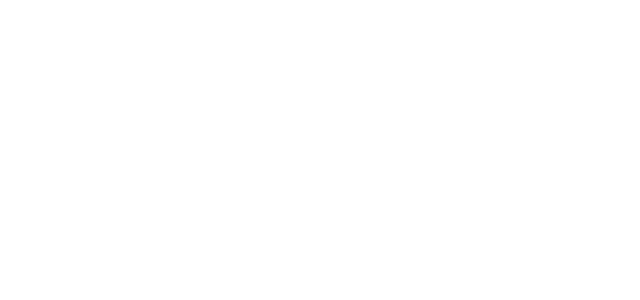
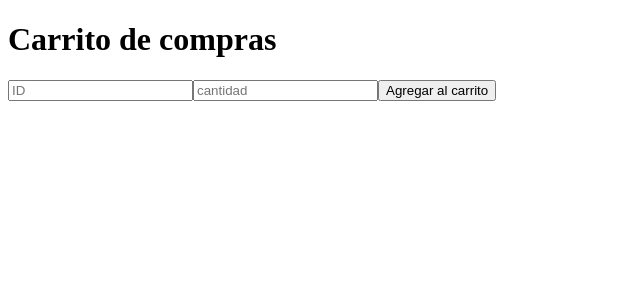
Before and after one commit to MSarazua/Proyecto2_DW, a React (Create React App) app: page /carrito in a window 1280 px wide. Before the commit this address had no page. Shown: the top 300 px of the page, without its empty margins (0-640 px from the left). Built offline with nearby package versions, Linux system fonts and the light colour scheme.

Commit message:
ruta de carrito de compra
carrito parte1

```diff
--- a/src/App.js
+++ b/src/App.js
@@ -3,8 +3,9 @@ import './App.css';
 import RegistroUsuarios from './components/RegistroUsuarios/RegistroUsuarios ';
 import LoginUsuarios from './components/LoginUsuarios/LoginUsuarios';
 import PerfilUsuarios from './components/PerfilUsuarios/PerfilUsuarios';
+import Carrito from './components/carrito_de_compra/carrito';
+import { Route, Routes } from 'react-router-dom';
 
-import { Route, Routes } from 'react-router-dom';
 
 function App() {
   return (
@@ -12,6 +13,7 @@ function App() {
       <Route exact path="/" element={<RegistroUsuarios/>} />
       <Route exact path="/login" element={<LoginUsuarios/>} />
       <Route exact path="/perfil/:dpi/:token" element={<PerfilUsuarios/>} />
+      <Route exact path="/carrito" element={<Carrito/>}/>
     </Routes>
   );
 }
--- a/src/Route/AppRouter.tsx
+++ b/src/Route/AppRouter.tsx
@@ -1,7 +1,8 @@
 import React from 'react';
 import {Route, Routes } from 'react-router-dom';
-import RegistroUsuarios from '../components/RegistroUsuarios/RegistroUsuarios';
 import LoginUsuarios from '../components/LoginUsuarios/LoginUsuarios';
+import RegistroUsuarios from '../components/RegistroUsuarios/RegistroUsuarios ';
+import Carrito from '../components/carrito_de_compra/carrito';
 
 
 function App() {
@@ -10,6 +11,7 @@ function App() {
       <div>
         <Route path="/registro" element={<RegistroUsuarios/>} />
         <Route path="/login" element={<LoginUsuarios />} />
+
       </div>
     </Routes>
   );
--- /dev/null
+++ b/src/components/carrito_de_compra/carrito.js
@@ -0,0 +1,70 @@
+import React, { useState } from 'react';
+import Axios from 'axios'; // Asegúrate de importar Axio
+
+export default function Carrito() {
+    const [formData, setFormData] = useState({
+        id: '',
+        cantidad: '',
+
+
+      });
+
+      const resetForm = () => {
+        setFormData({
+          id: '',
+          cantidad: '',
+
+        });
+      };
+
+      const [errorMessage, setErrorMessage] = useState('');
+      const [successMessage, setSuccessMessage] = useState('');
+
+      const handleChange = (e) => {
+        const { name, value } = e.target;
+        setFormData({ ...formData, [name]: value });
+      };
+      const handleSubmit = async (e) => {
+        e.preventDefault();
+        // Realizar la llamada a la API para agregar el producto al carrito
+        try {
+          // Realizar la llamada a la API utilizando Axios
+          const response = await Axios.post('http://localhost:3000/api/carrito', formData);
+          console.log('Respuesta de la API:', response.data);
+          setSuccessMessage('añadido al carrito exitosamente');
+          resetForm();
+        } catch (error) {
+          // Manejar errores de la llamada a la API
+          console.error('Error al llamar a la API:', error);
+          setErrorMessage('Error al registrar al usuario. Inténtelo de nuevo.');
+        }
+      };
+  return  (
+    <div>
+
+        <h1>Carrito de compras</h1>
+        <form onSubmit={handleSubmit}>
+        <input
+          type="text"
+          name="id"
+          placeholder="ID"
+          value={formData.id}
+          onChange={handleChange}
+        />
+        <input
+          type="text"
+          name="cantidad"
+          placeholder="cantidad"
+          value={formData.cantidad}
+          onChange={handleChange}
+        />
+
+        <button type="submit">Agregar al carrito</button>
+      </form>
+
+    </div>
+
+
+  );
+
+}
```
Also changed, not shown: 1 other file (tests, documents, lock files or other folders).
